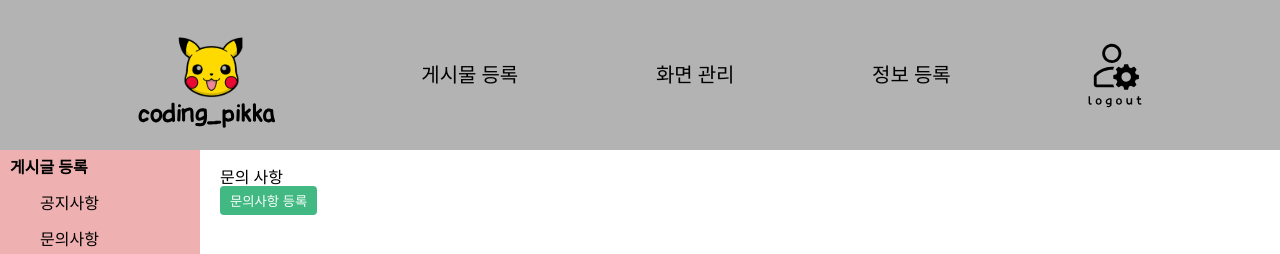
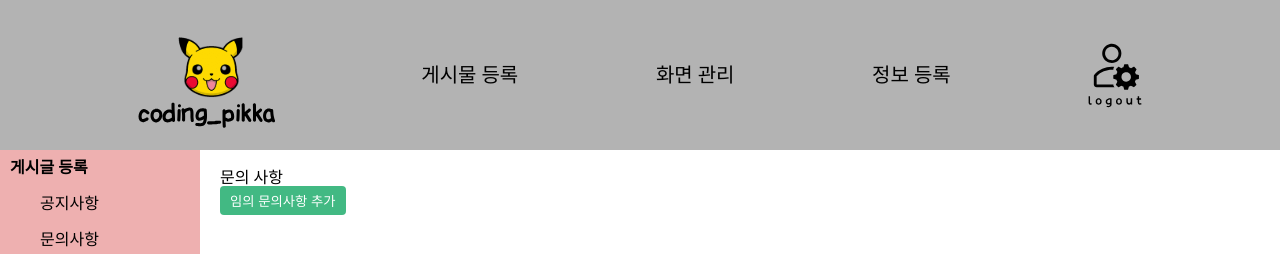
Before and after one commit to codingpikka/pikka_FrontServer_admin, a Vue app in the folder pikka-front/: page /insert/qna-list in a window 1280 px wide. Shown: the top 254 px of the page. Built offline with nearby package versions, Linux system fonts and the light colour scheme; a web font is replaced by a local one.

Commit message:
first commit

```diff
--- a/pikka-front/src/components/Insert/QandA/QandADetail.vue
+++ b/pikka-front/src/components/Insert/QandA/QandADetail.vue
@@ -89,6 +89,11 @@ export default {
       // 답변 제출 로직
       console.log("답변 내용:", this.answerContent);
       // 실제로는 API 호출 등을 통해 답변을 제출해야 합니다.
+      this.qna.answerContent = this.answerContent;
+      this.qna.answerer = "관리자"; // 답변자를 예시로 "관리자"로 설정
+
+      // 답변 제출 후 리스트 페이지로 이동
+      this.$router.push({ name: "QandAList" });
     },
   },
 };
--- a/pikka-front/src/components/Insert/QandA/QandAList.vue
+++ b/pikka-front/src/components/Insert/QandA/QandAList.vue
@@ -1,7 +1,7 @@
 <template>
   <div>
     <h2>문의 사항</h2>
-    <button @click="goToQandADetail">문의사항 등록</button>
+    <button @click="addRandomQna">임의 문의사항 추가</button>
     <table>
       <thead>
         <tr>
@@ -23,9 +23,7 @@
           <td>{{ index + 1 }}</td>
           <td>{{ item.category || "-" }}</td>
           <td>
-            <router-link :to="{ name: 'QandADetail', params: { id: item.id } }">{{
-              item.title || "-"
-            }}</router-link>
+            <router-link :to="{ name: 'QandADetail', params: { id: item.id } }">{{ item.title || "-" }}</router-link>
           </td>
           <td>{{ item.username || "-" }}</td>
           <td>{{ item.registeredDate || "-" }}</td>
@@ -51,9 +49,6 @@ export default {
     };
   },
   methods: {
-    goToQandADetail() {
-      this.$router.push({ name: "QandADetail", params: { id: "new" } });
-    },
     addRandomQna() {
       const newQna = {
         id: this.qnaList.length + 1,
--- /dev/null
+++ b/pikka-front/src/eventBus.js
@@ -0,0 +1,4 @@
+import { createApp } from "vue";
+
+const eventBus = createApp({});
+export default eventBus;
```
